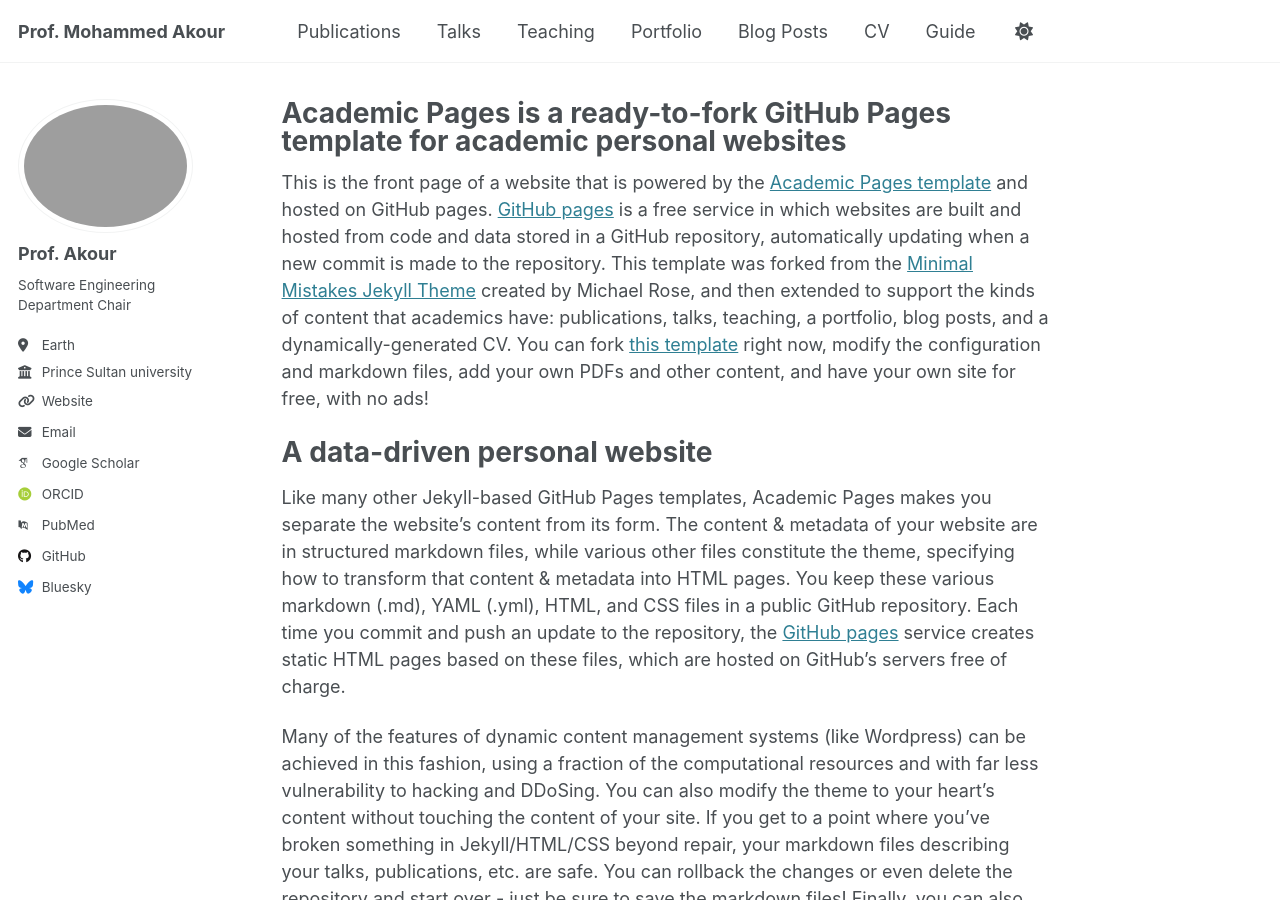
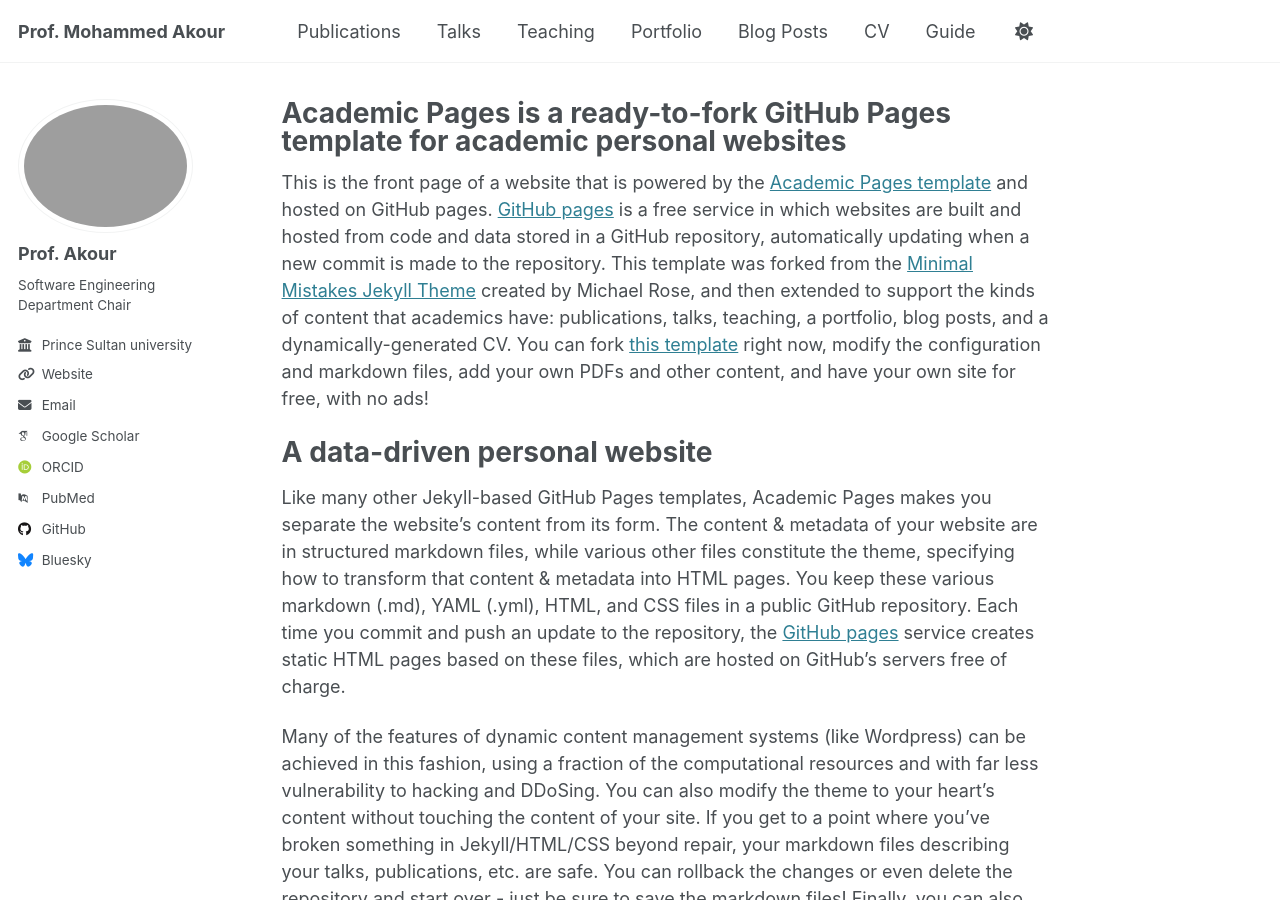
Before and after one commit to mohammed-akour/Mohammed-Akour.github.io, a Jekyll site: the page built from _pages/about.md, in a window 1280 px wide and 900 px high. Built offline with Jekyll 4.4.1, drawn with Linux system fonts in a browser that asks for light colours; some web fonts are replaced.

Commit message:
Update _config.yml

```diff
--- a/_config.yml
+++ b/_config.yml
@@ -22,11 +22,11 @@ repository               : "https://mohammed-akour.github.io"
 #               Additional customization can be done by editing /_includes/author-profile.html
 author:
   # Biographic information
-  avatar           : "IMG_20200311_115547.jpg"
+  avatar           : "images/IMG_20200311_115547.jpg"
   name             : "Prof. Akour"
   pronouns         : # example: "she/her"
   bio              : "Software Engineering Department Chair"
-  location         : "Earth"
+
   employer         : "Prince Sultan university"
   uri              : "https://www.psu.edu.sa/en"
   email            : "makour@psu.edu.sa"
```
